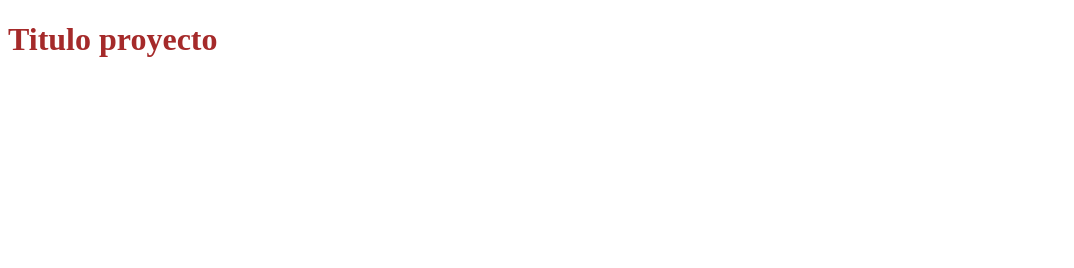
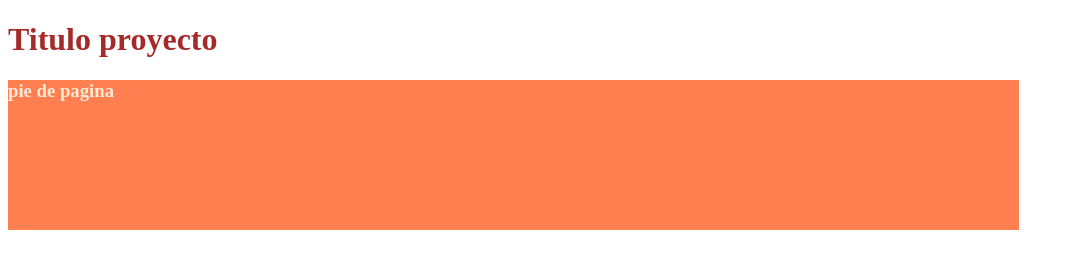
Before and after one commit to criskruz/proyectoWeb, a plain HTML site: page index.html in a window 1280 px wide. Shown: the whole page, without its empty margins (0-1074 px from the left). Drawn offline with Linux system fonts and the light colour scheme.

Commit message:
agregado footer al archivo html

```diff
--- a/estilos.css
+++ b/estilos.css
@@ -1,3 +1,10 @@
 h1{
     color: brown;
 }
+
+footer{
+    width: 80%;
+   height:150px;
+   background-color: coral;
+   color: antiquewhite;
+}
--- a/index.html
+++ b/index.html
@@ -11,5 +11,8 @@
     <header>
         <h1>Titulo proyecto</h1>
     </header>
+    <footer>
+        <h3>pie de pagina</h3>
+    </footer>
 </body>
 </html>
```
